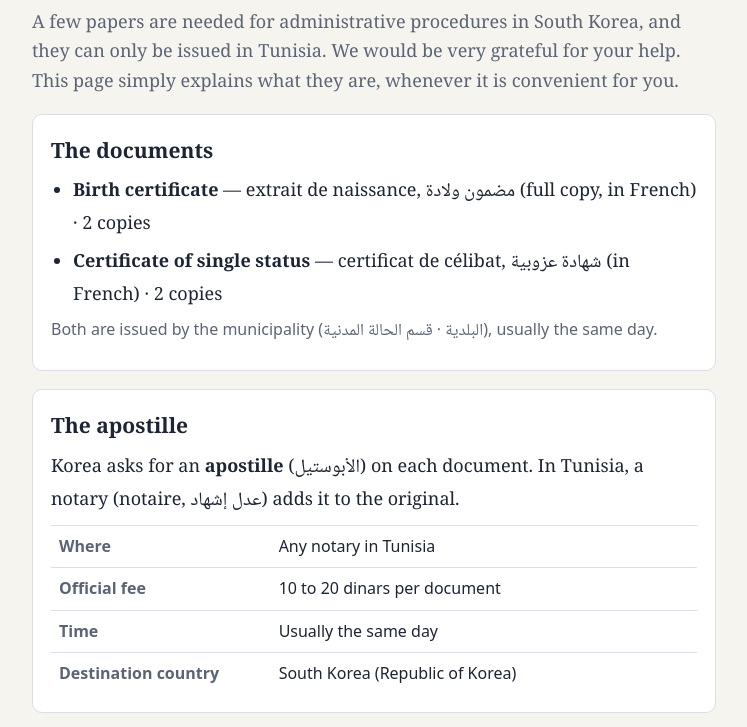
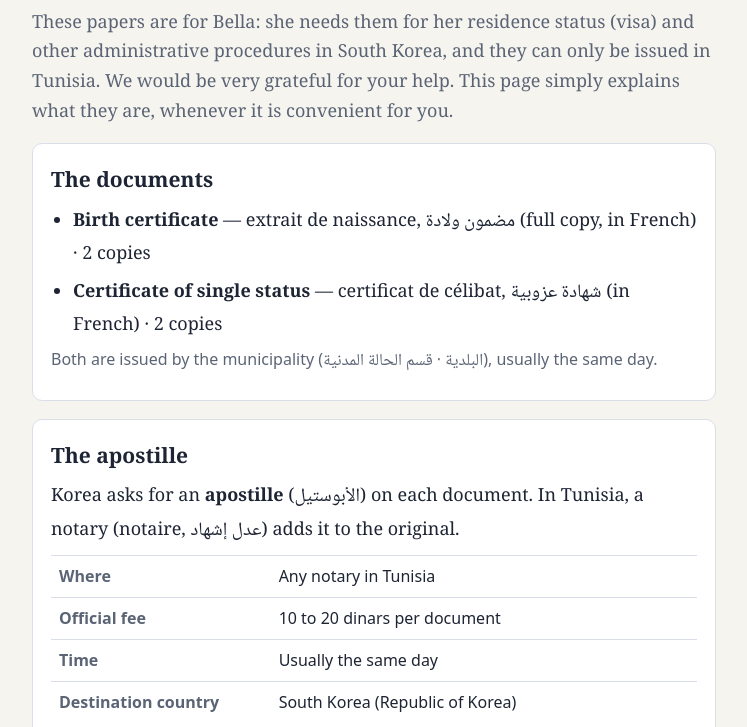
Before and after one commit to oronaminc/tunisia-docs, a plain HTML site: page index.html in a window 1280 px wide. Shown: the part 73-800 px from the top of the page, without its empty margins (266-1013 px from the left). Drawn offline with Linux system fonts and the light colour scheme.

Commit message:
Explain that the documents are for Bella's residence status
Co-Authored-By: Claude Fable 5.2 <noreply@anthropic.com>
Claude-Session: https://claude.ai/code/session_019MWrEVqhyeTbiqNYYHLjE5

```diff
--- a/index.html
+++ b/index.html
@@ -30,7 +30,7 @@
 <body>
 <main>
   <h1>Documents from Tunisia</h1>
-  <p class="lead">A few papers are needed for administrative procedures in South Korea, and they can only be issued in Tunisia. We would be very grateful for your help. This page simply explains what they are, whenever it is convenient for you.</p>
+  <p class="lead">These papers are for Bella: she needs them for her residence status (visa) and other administrative procedures in South Korea, and they can only be issued in Tunisia. We would be very grateful for your help. This page simply explains what they are, whenever it is convenient for you.</p>
 
   <section>
     <h2>The documents</h2>
```
